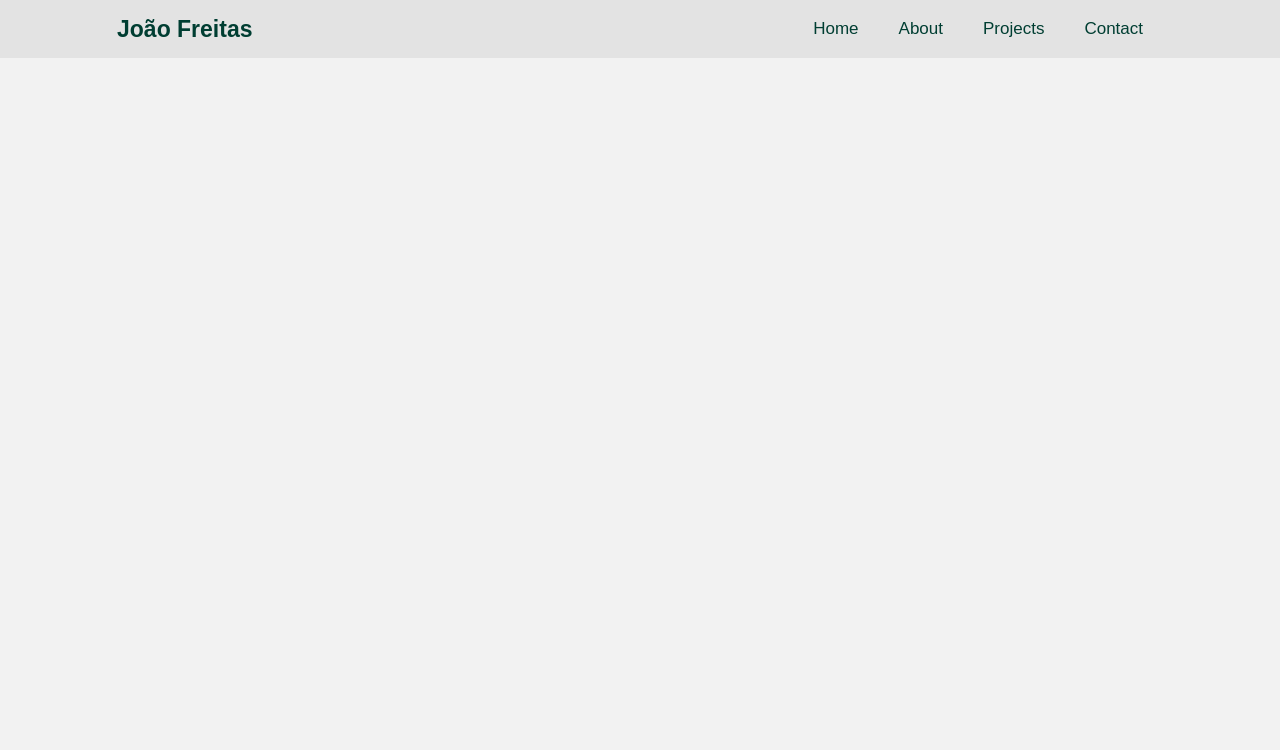
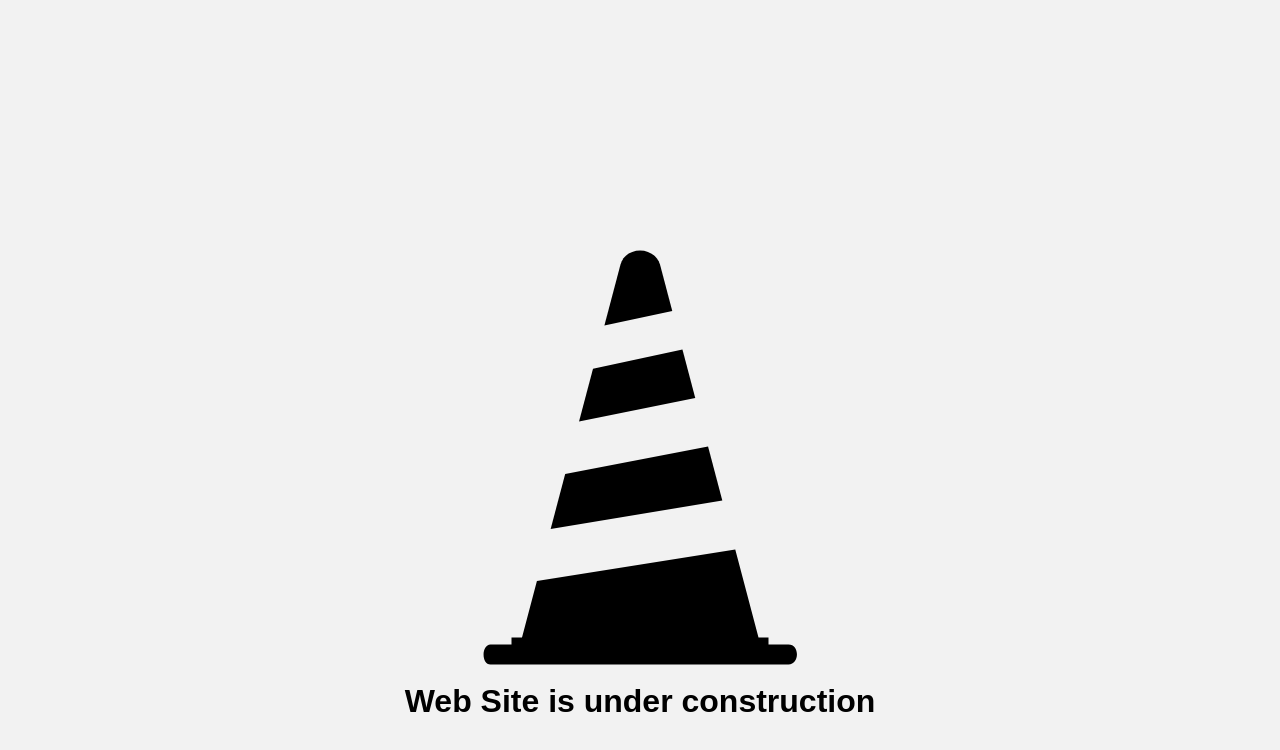
Before and after one commit to jp-freitas/Portifolio, a Next.js app: page / in a window 1280 px wide. Shown: the top 750 px of the page. Built offline with nearby package versions, Linux system fonts and the light colour scheme.

Commit message:
Web site is under construction

```diff
--- a/src/pages/_app.tsx
+++ b/src/pages/_app.tsx
@@ -3,6 +3,7 @@ import GlobalStyle from '../styles/GlobalStyle'
 export default function MyApp({ Component, pageProps }) {
   return (
     <>
+      <title>JFreitas</title>
       <GlobalStyle />
       <Component {...pageProps} />
     </>
--- a/src/pages/index.tsx
+++ b/src/pages/index.tsx
@@ -1,79 +1,16 @@
-import {
-  Header,
-  ContainerHeader,
-  LogoText,
-  NavActions,
-  NavText
-} from '../styles/pages/Home';
+import { Center } from '../styles/pages/Home';
 
 export default function Home() {
   return (
-    <>
-      <Header>
-        <ContainerHeader>
-          <div id="NavLogo">
-            <LogoText>João Freitas</LogoText>
-          </div>
-          <NavActions>
-            <NavText href="#NavLogo">Home</NavText>
-            <NavText href="#About">About</NavText>
-            <NavText href="#Projects">Projects</NavText>
-            <NavText href="#Contact">Contact</NavText>
-          </NavActions>
-        </ContainerHeader>
-      </Header>
-      <div className="About">
-        <br/>
-        <br/>
-        <br/>
-        <br/>
-        <br/>
-        <br/>
-        <br/>
-        <br/>
-        <br/>
-        <br/>
-        <br/>
-        <br/>
-        <br/>
-        <br/>
-        <br/>
-        <br/>
-        <br/>
-        <br/>
-        <br/>
-        <br/>
-        <br/>
-        <br/>
-
-      </div>
-      <div className="Projects">
+    <Center>
+      <svg width="314" height="415" viewBox="0 0 314 415" fill="none" xmlns="http://www.w3.org/2000/svg">
+        <path d="M39.0001 387.5H28.5001V394.5H7.50008C-1.49993 394.5 -2 414.5 7.50008 414.5H305.5C316.5 414.5 317 394.5 305.5 394.5H285.5V387.5H275.5L252.261 299.5L53.9203 331L39.0001 387.5Z" fill="black" />
+        <path d="M177 14.5C171.5 -3.99998 143 -4.49998 137.5 14.5L121.391 75.5L189.28 61L177 14.5Z" fill="black" />
+        <path d="M82.1763 224L67.6522 279L239.322 250.5L225.062 196.5L82.1763 224Z" fill="black" />
+        <path d="M212.254 148L199.446 99.5L110 118.637L96.0403 171.5L212.254 148Z" fill="black" />
+      </svg>
       <br/>
-        <br/>
-        <br/>
-        <br/>
-        <br/>
-        <br/>
-        <br/>
-        <br/>
-        <br/>
-        <br/>
-        <br/>
-        <br/>
-        <br/>
-        <br/>
-        <br/>
-        <br/>
-        <br/>
-        <br/>
-        <br/>
-        <br/>
-        <br/>
-        <br/>
-      </div>
-      <div className="Contact">
-
-      </div>
-    </>
+      <h1>Web Site is under construction</h1>
+    </Center>
   );
 }
--- a/src/styles/GlobalStyle.ts
+++ b/src/styles/GlobalStyle.ts
@@ -2,7 +2,7 @@ import { createGlobalStyle } from 'styled-components';
 
 export default createGlobalStyle`
   * {
-    margin: 0;
+    margin: 0 auto;
     padding: 0;
     box-sizing: border-box;
   }
--- a/src/styles/pages/Home.ts
+++ b/src/styles/pages/Home.ts
@@ -1,58 +1,10 @@
 import styled from 'styled-components';
 
-export const Header = styled.div`
-  height: 58px;
+export const Center = styled.div`
+  display: flex;
+  flex-direction: column;
 
-  background-color: #e3e3e3;
-`;
-
-export const ContainerHeader = styled.div`
-  max-width: 1100px;
-  margin: 0 auto;
-  height: 100%;
-  padding: 0 27px;
-
-  display: flex;
-  align-items: center;
-  justify-content: space-between;
-
-  @media(max-width: 768px) {
-    flex-direction: row;
-  }
-
-`;
-
-export const LogoText = styled.p`
-  color: #003E32;
-  font-size: 23px;
-  font-weight: bold;
-`;
-
-export const NavActions = styled.div`
-  @media(max-width: 768px) {
-    background-color: #e3e3e3;
-    display: flex;
-    flex-flow: column nowrap;
-    position: fixed;
-    top: 0;
-    right: 0;
-    height: 100vh;
-    width: 200px;
-    padding-top: 3.5rem;
+  svg {
+    margin-top: 250px;
   }
 `;
-
-export const NavText = styled.a`
-  color: #003E32;
-  font-size: 17px;
-  margin: 20px;
-  text-decoration: none;
-
-  :hover {
-    color: #E80072;
-  }
-
-  @media(max-width: 768px) {
-    margin: 6px;
-  }
-`;
```
Also changed, not shown: src/assets/Vector 1Cone.svg (added).
